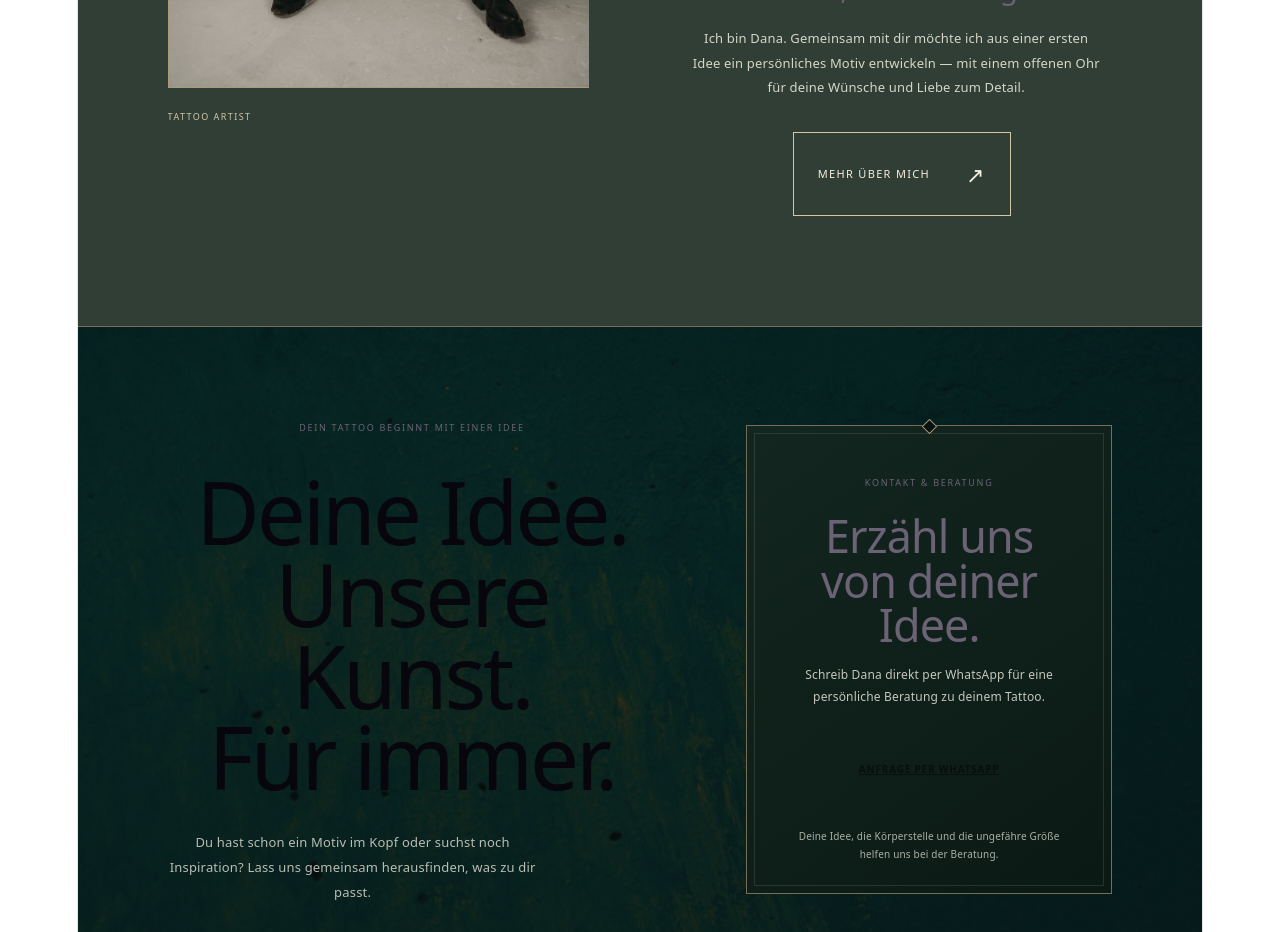
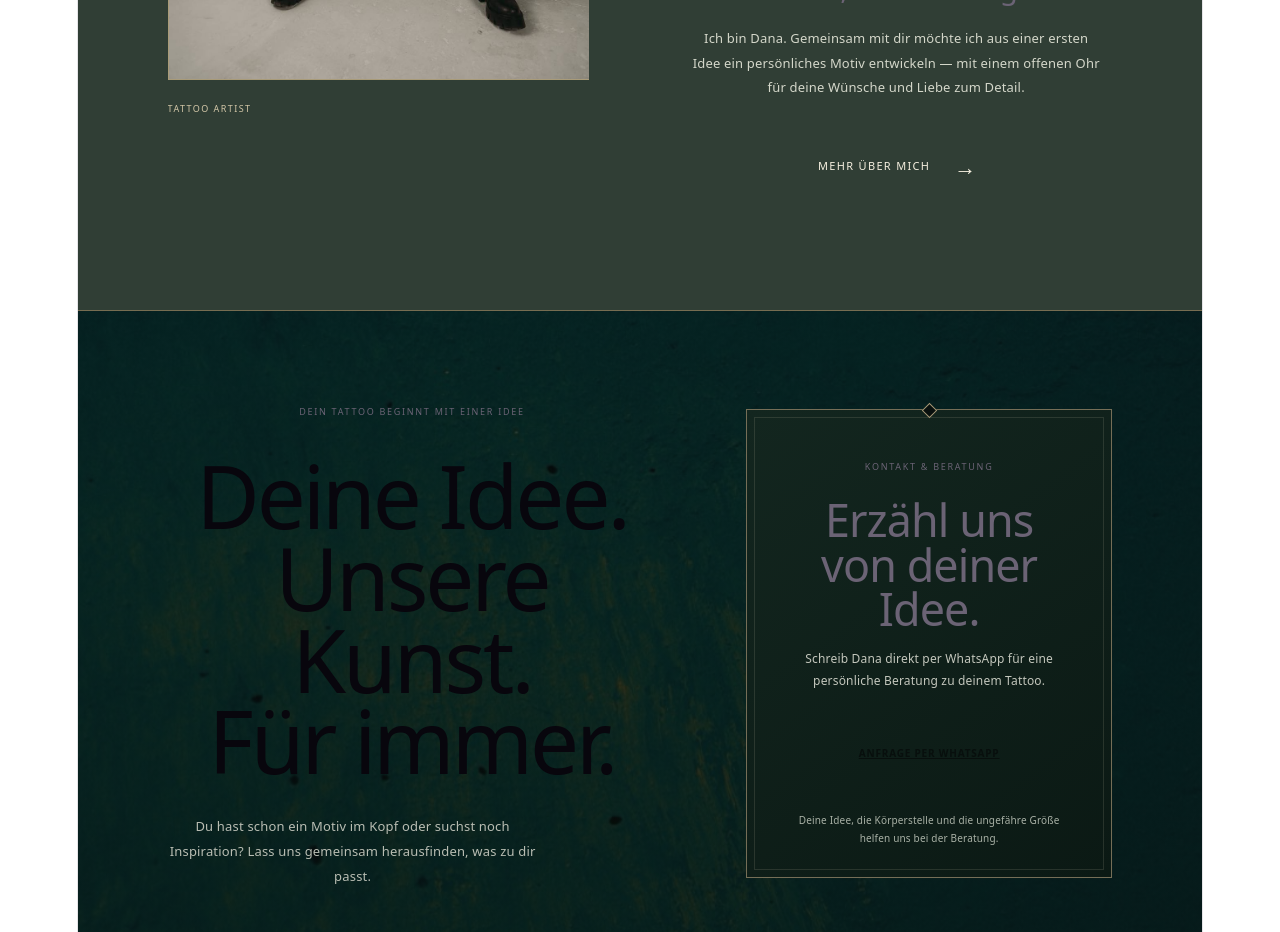
Before and after one commit to AnnaFillanna/dana-tattoo, a React (Vite) app: page / in a window 1280 px wide. Shown: the part 2700-3632 px from the top of the page. Built offline with nearby package versions, Linux system fonts and the light colour scheme; the HTML template or start-up script is replaced by a standard one.

Commit message:
Über-mich-Link ohne Buttonrahmen mit dezenter Hover-Animation gestalten

```diff
--- a/src/sections/About/About.module.scss
+++ b/src/sections/About/About.module.scss
@@ -59,32 +59,29 @@
 .description { max-width: 410px; margin-top: 20px; font-size: 13px; line-height: 1.9; color: #d4d7ca; }
 .link {
   position: relative;
-  isolation: isolate;
-  overflow: hidden;
   display: inline-flex;
   align-items: center;
-  justify-content: space-between;
-  gap: 36px;
-  min-height: 54px;
+  gap: 24px;
+  min-height: 48px;
   max-width: 100%;
   margin-top: 32px;
-  padding: 14px 24px;
-  border: 1px solid #d2c6a7;
+  padding: 10px 8px 10px 0;
   color: #f5efdf;
   font-size: 11px;
   letter-spacing: .12em;
   text-transform: uppercase;
   text-decoration: none;
-  transition: color .3s ease, transform .3s ease, box-shadow .3s ease;
-  &::before { content: ''; position: absolute; inset: 0; z-index: -1; background: #d2c6a7; transform: translateX(-101%); transition: transform .35s ease; }
+  transition: color .3s ease;
+  &::before { content: ''; position: absolute; left: 0; right: 0; bottom: 4px; height: 1px; background: currentColor; transform: scaleX(0); transform-origin: center; transition: transform .35s ease; }
   span { font-size: 22px; line-height: 1; transition: transform .3s ease; }
-  &:focus-visible { outline: 2px solid #d2c6a7; outline-offset: 5px; }
-  &:active { transform: translateY(0); }
+  &:focus-visible { color: #d2c6a7; outline: 2px solid #d2c6a7; outline-offset: 5px; }
+  &:focus-visible::before { transform: scaleX(1); }
+  &:active { color: #d2c6a7; }
 }
 @media (hover: hover) {
-  .link:hover { color: #20382f; transform: translateY(-3px); box-shadow: 0 8px 20px #0002; }
-  .link:hover::before { transform: translateX(0); }
-  .link:hover span { transform: translate(3px, -3px); }
+  .link:hover { color: #d2c6a7; }
+  .link:hover::before { transform: scaleX(1); }
+  .link:hover span { transform: translateX(6px); }
 }
 
 @media (max-width: 1000px) {
--- a/src/sections/About/About.tsx
+++ b/src/sections/About/About.tsx
@@ -32,7 +32,7 @@ export const About = ({ portraitSrc = danaPortrait }: AboutProps) => (
           ein persönliches Motiv entwickeln — mit einem offenen Ohr für
           deine Wünsche und Liebe zum Detail.
         </p>
-        <Link className={styles.link} to="/ueber-mich">Mehr über mich<span aria-hidden="true">↗</span></Link>
+        <Link className={styles.link} to="/ueber-mich">Mehr über mich<span aria-hidden="true">→</span></Link>
       </div>
     </div>
   </section>
```
